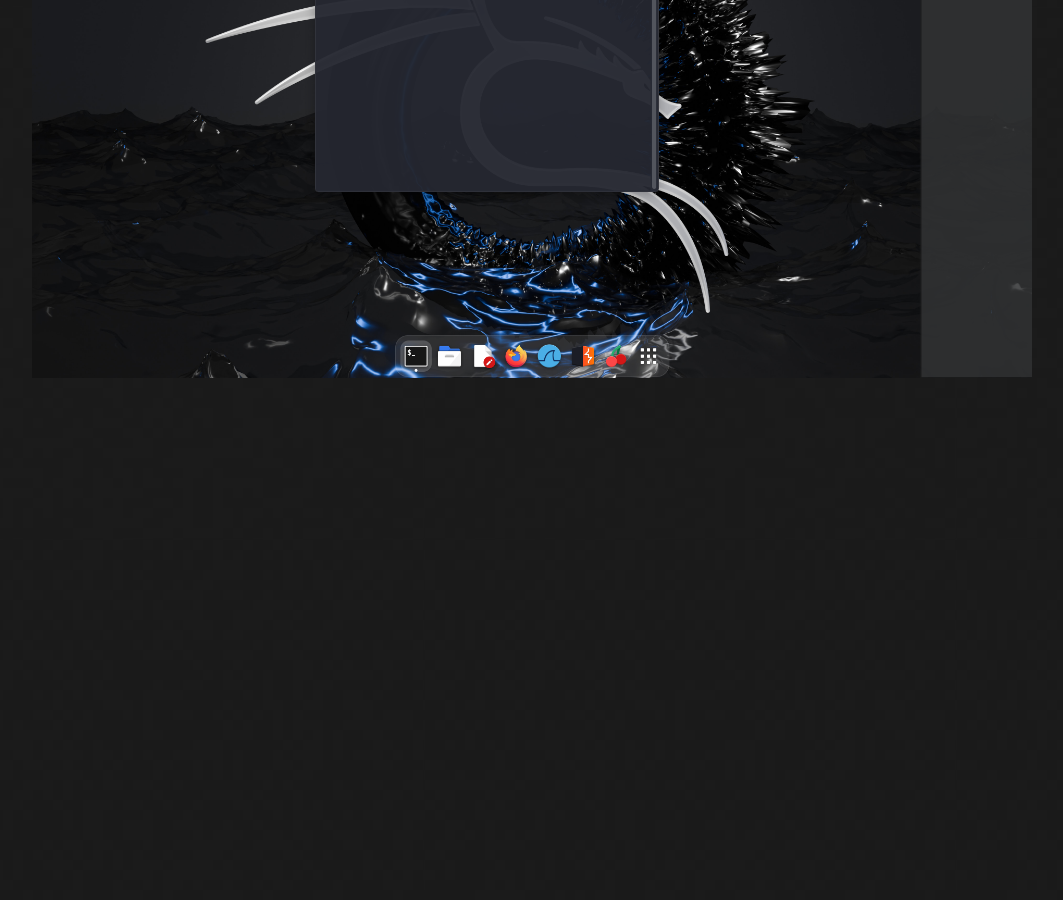
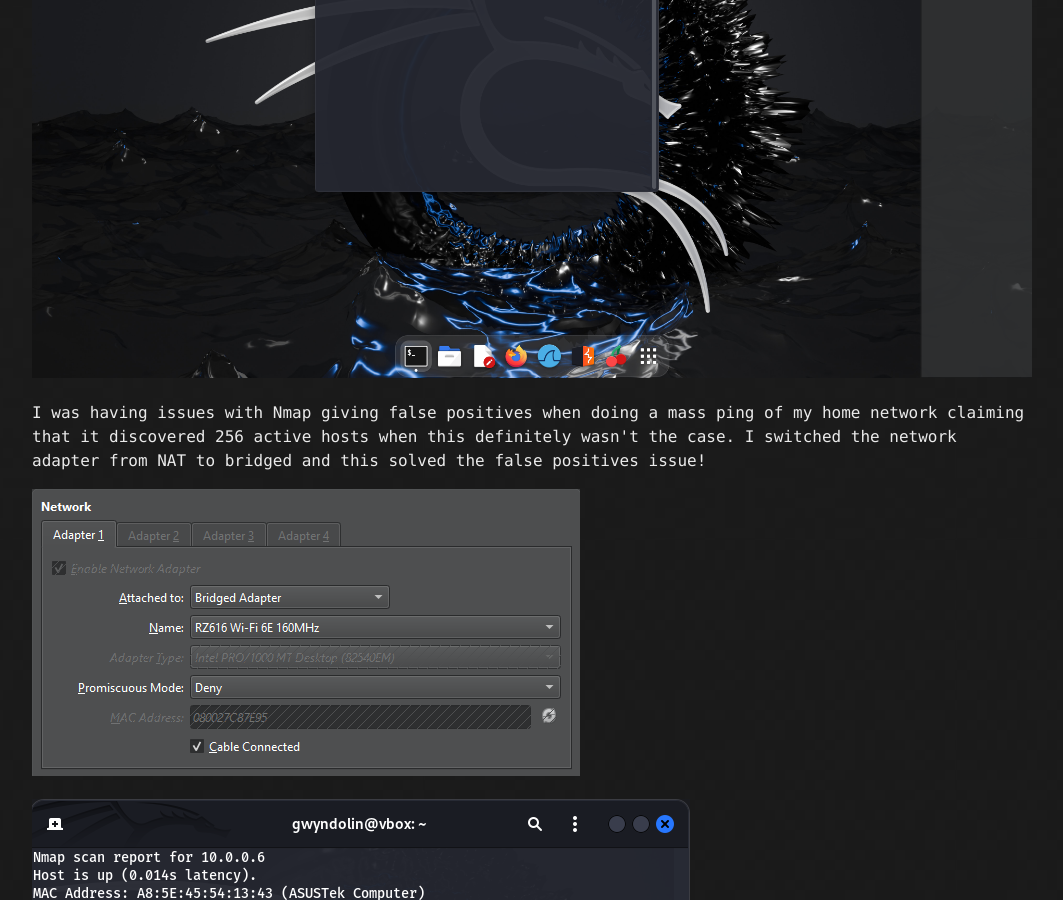
Before and after one commit to CyberGwyn/CyberGwyn.github.io, a Jekyll site: the page built from kali-linux.md, in a window 1280 px wide and 900 px high, scrolled down 1057 px. Shown: the whole window, without its empty margins (108-1171 px from the left). Built offline with Jekyll 4.4.1, drawn with Linux system fonts in a browser that asks for light colours; our own code applies the rules of GitHub Pages for plain Markdown files; before the commit the page ends 1462 px from its top, so only the background shows below that.

Commit message:
updated kali linux project

```diff
--- a/kali-linux.md
+++ b/kali-linux.md
@@ -13,3 +13,11 @@ And now Kali Linux is fully set up on VirtualBox!
 </p>
 
 ![Kali Linux Desktop](/assets/images/kali-linux%20setup.png)
+
+<p>
+I was having issues with Nmap giving false positives when doing a mass ping of my home network claiming that it discovered 256 active hosts when this definitely wasn't the case. I switched the network adapter from NAT to bridged and this solved the false positives issue!
+</p>
+
+![Vbox Bridged Adapter](/assets/images/bridgedadapter.png)
+
+![Nmap Results](/assets/images/NMAP%20results.png)
```
Also changed, not shown: assets/images/NMAP results.png (added), assets/images/bridgedadapter.png (added).
